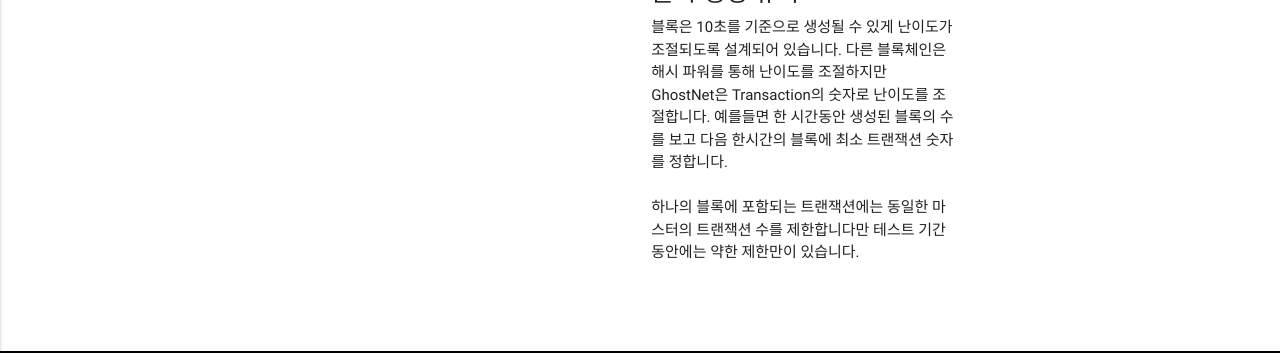
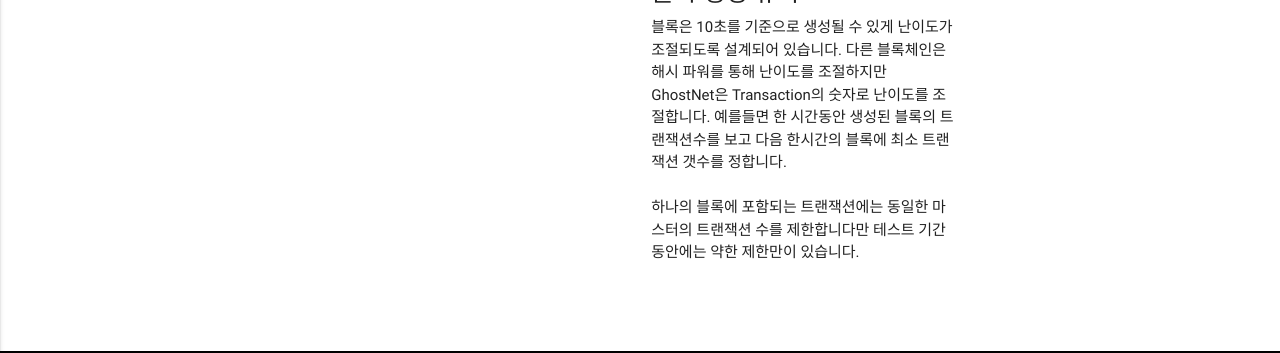
Before and after one commit to GhostNetBlog/GhostNetBlog.github.io, a Jekyll site: the page built from 2_blockchain.md, in a window 1280 px wide and 900 px high, scrolled down 1501 px. Shown: the part 345-698 px from the top of the window. Built offline with Jekyll 4.4.1, drawn with Linux system fonts in a browser that asks for light colours; some of the changed text lies outside the part shown.

Commit message:
추가 수정

```diff
--- a/2_blockchain.md
+++ b/2_blockchain.md
@@ -50,7 +50,7 @@ permalink: /blockChain/
           팔로워가 많은 일반 노드느 마스터 노드와 합의하여 마스터 프랜즈가 될 수 있습니다.
           마스터 프랜드의 팔로워는 마스터 프랜드와 함께 마스터 노드 사용하며 마스터 노드와 프랜드는 보상을 나누어 갖습니다.<br><br>
           <h5>블록 생성 규칙</h5>
-          블록은 10초를 기준으로 생성될 수 있게 난이도가 조절되도록 설계되어 있습니다. 다른 블록체인은 해시 파워를 통해 난이도를 조절하지만 GhostNet은 Transaction의 숫자로 난이도를 조절합니다. 예를들면 한 시간동안 생성된 블록의 수를 보고 다음 한시간의 블록에 최소 트랜잭션 숫자를 정합니다. <br><br>
+          블록은 10초를 기준으로 생성될 수 있게 난이도가 조절되도록 설계되어 있습니다. 다른 블록체인은 해시 파워를 통해 난이도를 조절하지만 GhostNet은 Transaction의 숫자로 난이도를 조절합니다. 예를들면 한 시간동안 생성된 블록의 트랜잭션수를 보고 다음 한시간의 블록에 최소 트랜잭션 갯수를 정합니다. <br><br>
           하나의 블록에 포함되는 트랜잭션에는 동일한 마스터의 트랜잭션 수를 제한합니다만 테스트 기간 동안에는 약한 제한만이 있습니다.
           <br><br> <br><br>
           </div>
```
Also changed, not shown: other parts of 2_blockchain.md (+2 -2 lines).
